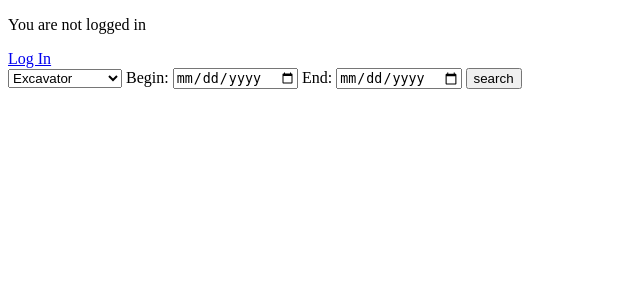
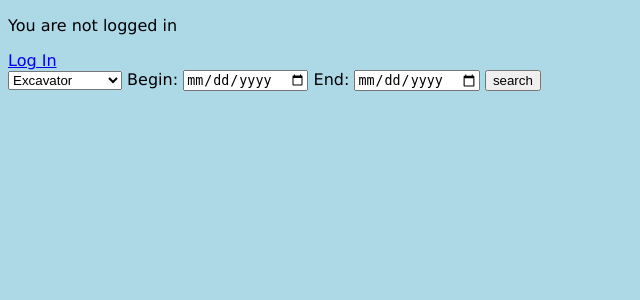
Before and after one commit to staniewzki/iii, a Django app: page / in a window 1280 px wide. Shown: the top 300 px of the page, without its empty margins (0-640 px from the left). Run offline with Django 5.2, Linux system fonts and the light colour scheme.

Commit message:
Add static css file
Signed-off-by: Michał Staniewski <m.staniewzki@gmail.com>

```diff
--- /dev/null
+++ b/offers/static/style.css
@@ -0,0 +1,4 @@
+body {
+  background-color: lightblue;
+  font-family: verdana;
+}
--- a/offers/templates/base.html
+++ b/offers/templates/base.html
@@ -1,8 +1,10 @@
+{% load static %}
 <!DOCTYPE html>
 <html>
 <head>
   <meta charset="utf-8">
   <title>{% block title %}Django Auth Tutorial{% endblock %}</title>
+  <link rel="stylesheet" href="{% static 'style.css' %}">
 </head>
 <body>
   <main>
```
